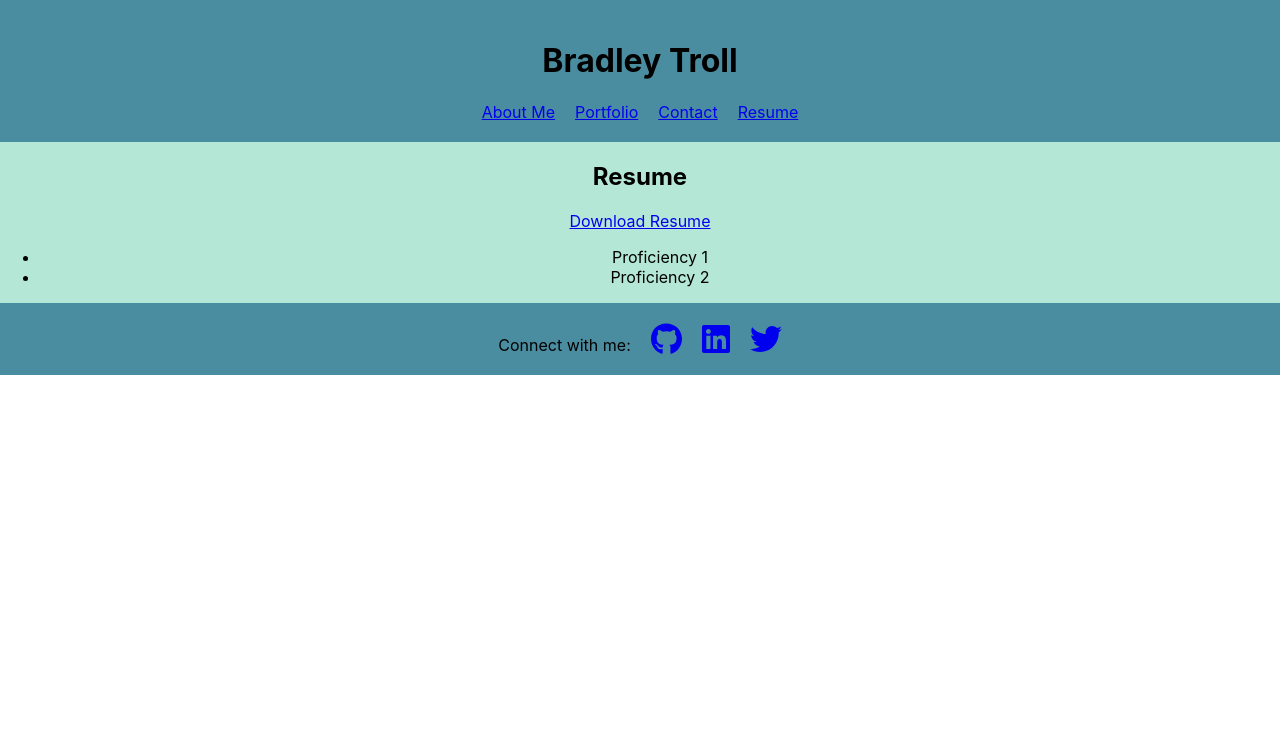
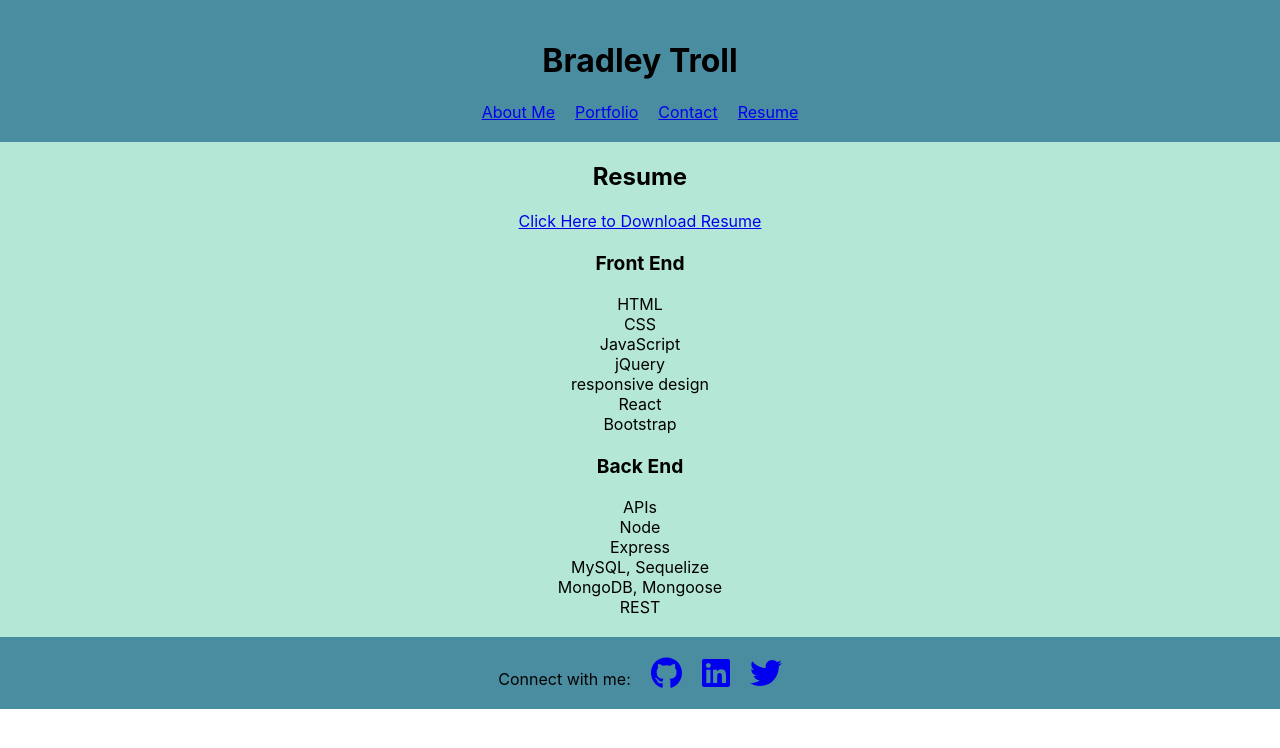
Before and after one commit to bradleytroll/react-portfolio, a React (Create React App) app: page /resume in a window 1280 px wide. Shown: the top 748 px of the page. Built offline with nearby package versions, Linux system fonts and the light colour scheme.

Commit message:
Completes Resume.jsx

```diff
--- a/src/App.css
+++ b/src/App.css
@@ -4,6 +4,20 @@
 
 .footer {
   background-color: #4b8da0;
+}
+
+
+.centered-list {
+  text-align: center; /* Center-align the text inside the list items */
+  padding-left: 0; /* Remove default padding */
+  margin: 0 auto; /* Center the list itself horizontally if necessary */
+  width: fit-content; /* Shrink-wrap the list to its contents */
+  list-style-position: inside; /* Brings the bullets inside to be affected by text-align */
+}
+
+.centered-list li {
+  list-style-type: disc; /* Enable bullets */
+  display: block; /* Make each item a block to better control its own layout */
 }
 
 .App {
--- a/src/components/Resume.jsx
+++ b/src/components/Resume.jsx
@@ -4,13 +4,31 @@
     return (
         <section>
             <h2>Resume</h2>
-            <a href='path-to-resume.pdf' download>Download Resume</a>
-            <ul>
-                <li>Proficiency 1</li>
-                <li>Proficiency 2</li>
+            <a href='/bradleytroll.pdf' download="Bradley_Troll_Resume">Click Here to Download Resume</a>
+
+            <h3 style={{ fontWeight: 'bold', fontSize: '1.2em', textAlign: 'center', marginTop: '20px' }}>Front End</h3>
+            <ul className="centered-list">
+                <li>HTML</li>
+                <li>CSS</li>
+                <li>JavaScript</li>
+                <li>jQuery</li>
+                <li>responsive design</li>
+                <li>React</li>
+                <li>Bootstrap</li>
             </ul>
+
+            <h3 style={{ fontWeight: 'bold', fontSize: '1.2em', textAlign: 'center', marginTop: '20px' }}>Back End</h3>
+            <ul className="centered-list">
+                <li>APIs</li>
+                <li>Node</li>
+                <li>Express</li>
+                <li>MySQL, Sequelize</li>
+                <li>MongoDB, Mongoose</li>
+                <li>REST</li>
+            </ul>
+            <br></br>
         </section>
-    )
+    );
 }
 
 export default Resume;
```
Also changed, not shown: 1 other file (tests, documents, lock files or other folders).
